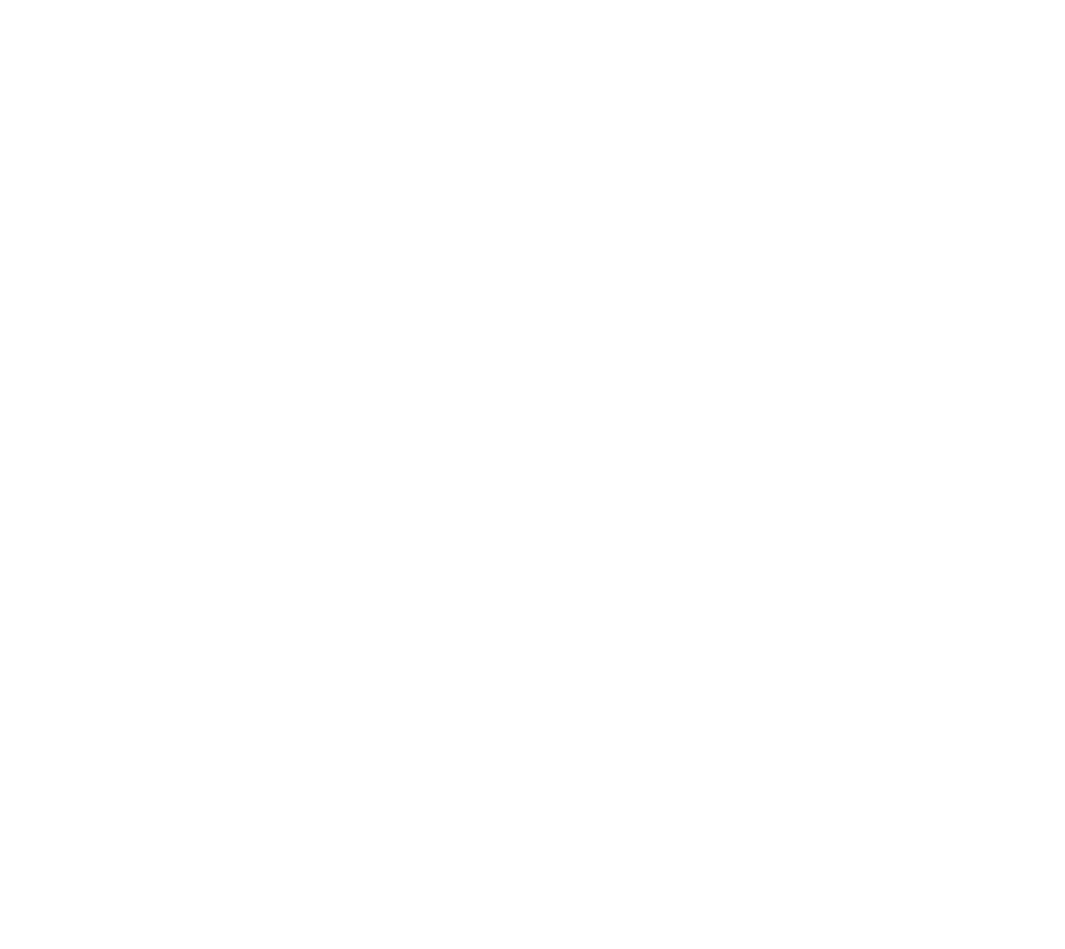
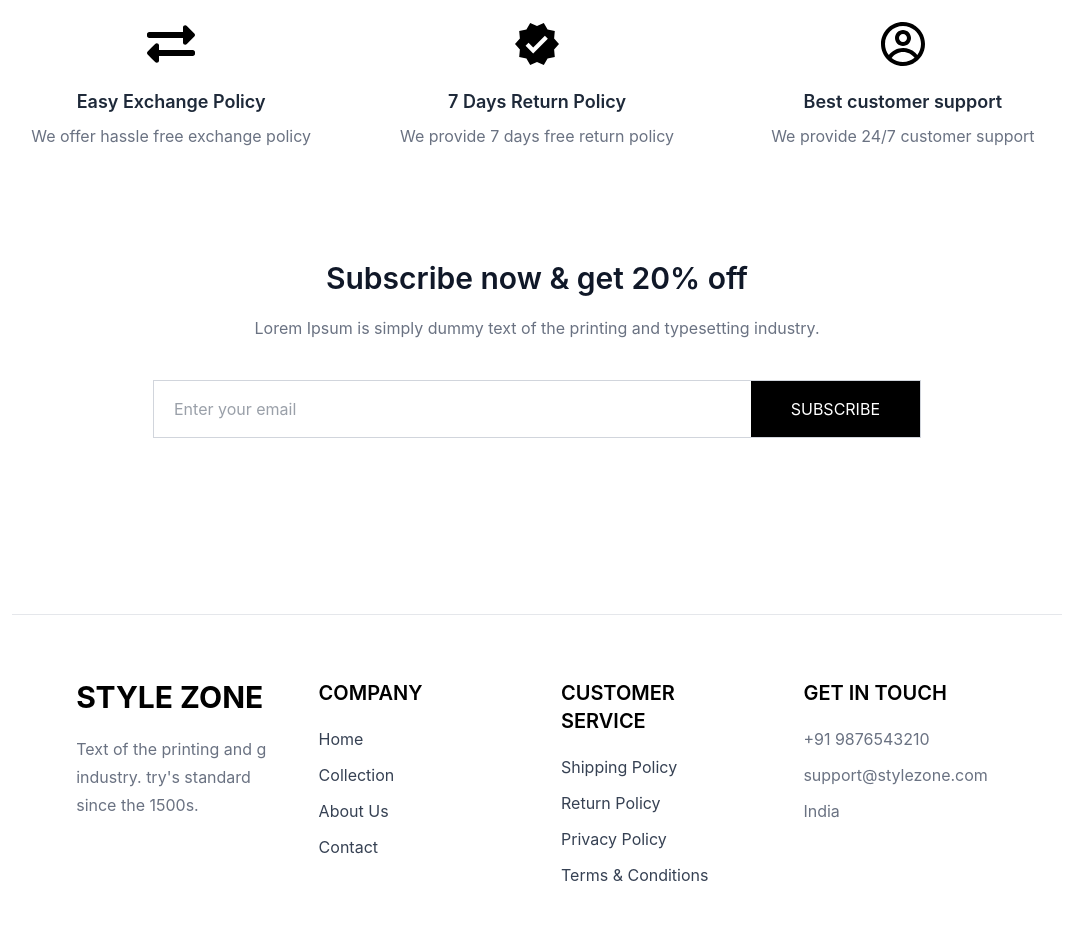
Before and after one commit to Adarsh0278/Style-Zone-Ecommerce, a React (Vite) app in the folder frontend/: page / in a window 1280 px wide. Shown: the part 2400-3349 px from the top of the page, without its empty margins (103-1168 px from the left). Before the commit the page ends 2316 px from the top, so only its background shows below. Built offline with nearby package versions, Linux system fonts and the light colour scheme.

Commit message:
home page done

```diff
--- a/frontend/src/App.jsx
+++ b/frontend/src/App.jsx
@@ -11,6 +11,7 @@
 import PlaceOrder from './pages/PlaceOrder'
 import Collection from './pages/Collection'
 import Navbar from './components/Navbar'
+import Footer from './components/Footer'
 
 function App() {
   return (
@@ -27,8 +28,8 @@
         <Route path='/orders' element={<Orders />} />
         <Route path='/place-order' element={<PlaceOrder />} />
         <Route path='/collection' element={<Collection />} />
-
       </Routes>
+      <Footer />
     </div>
   )
 }
--- a/frontend/src/components/BestSeller.jsx
+++ b/frontend/src/components/BestSeller.jsx
@@ -8,9 +8,12 @@
     const { productsItems } = React.useContext(ShopContext);
     const [bestSellerProducts, setBestSellerProducts] = React.useState([]);
 
+
     useEffect(() => {
-      setBestSellerProducts(productsItems.slice(12, 16));
+      const bestSellers = productsItems.filter(product => product.bestseller);
+      setBestSellerProducts(bestSellers.slice(0, 4));
     }, [productsItems]);
+
 
   return (
     <div className='my-10'>
@@ -22,8 +25,8 @@
         {
           bestSellerProducts.map((product, index) => (
             <ProductItem key={index}
-            id={product.id}
-            title={product.title}
+            id={product._id}
+            title={product.name}
             price={product.price}
             image={product.image} />
           ))
--- a/frontend/src/components/Footer.jsx
+++ b/frontend/src/components/Footer.jsx
@@ -1,9 +1,135 @@
-import React from 'react'
+// Footer.jsx
+
+import React from "react";
+import { Link } from "react-router-dom";
 
 function Footer() {
   return (
-    <div>Footer</div>
-  )
+
+    <footer className="bg-white text-gray-700 mt-24 border-t border-gray-200">
+
+      <div className="max-w-7xl mx-auto px-6 sm:px-10 lg:px-16 py-16">
+
+        {/* Top Footer */}
+        <div className="grid grid-cols-1 sm:grid-cols-2 lg:grid-cols-4 gap-12">
+
+          {/* Logo + About */}
+          <div>
+
+            <h2 className="text-3xl font-bold text-black">
+              STYLE ZONE
+            </h2>
+
+            <p className="mt-5 text-gray-500 leading-7">
+              Text of the printing and
+              g industry. try's
+              standard  since the 1500s.
+            </p>
+
+          </div>
+
+          {/* Company */}
+          <div>
+
+            <h3 className="text-xl font-semibold text-black mb-5">
+              COMPANY
+            </h3>
+
+            <ul className="space-y-3">
+
+              <li>
+                <Link to="/" className="hover:text-black transition">
+                  Home
+                </Link>
+              </li>
+
+              <li>
+                <Link to="/collection" className="hover:text-black transition">
+                  Collection
+                </Link>
+              </li>
+
+              <li>
+                <Link to="/about" className="hover:text-black transition">
+                  About Us
+                </Link>
+              </li>
+
+              <li>
+                <Link to="/contact" className="hover:text-black transition">
+                  Contact
+                </Link>
+              </li>
+
+            </ul>
+
+          </div>
+
+          {/* Customer Service */}
+          <div>
+
+            <h3 className="text-xl font-semibold text-black mb-5">
+              CUSTOMER SERVICE
+            </h3>
+
+            <ul className="space-y-3">
+
+              <li className="hover:text-black transition cursor-pointer">
+                Shipping Policy
+              </li>
+
+              <li className="hover:text-black transition cursor-pointer">
+                Return Policy
+              </li>
+
+              <li className="hover:text-black transition cursor-pointer">
+                Privacy Policy
+              </li>
+
+              <li className="hover:text-black transition cursor-pointer">
+                Terms & Conditions
+              </li>
+
+            </ul>
+
+          </div>
+
+          {/* Contact */}
+          <div>
+
+            <h3 className="text-xl font-semibold text-black mb-5">
+              GET IN TOUCH
+            </h3>
+
+            <ul className="space-y-3 text-gray-500">
+
+              <li>+91 9876543210</li>
+
+              <li>support@stylezone.com</li>
+
+              <li>India</li>
+
+            </ul>
+
+          </div>
+
+        </div>
+
+      </div>
+
+      {/* Bottom Footer */}
+      <div className="border-t border-gray-200">
+
+        <div className="max-w-7xl mx-auto px-6 sm:px-10 lg:px-16 py-5 text-center text-sm text-gray-500">
+
+          Copyright 2026 © StyleZone.com - All Rights Reserved.
+
+        </div>
+
+      </div>
+
+    </footer>
+  );
 }
 
-export default Footer
+export default Footer;
--- /dev/null
+++ b/frontend/src/components/OurPolicy.jsx
@@ -0,0 +1,98 @@
+// OurPolicy.jsx
+
+import React from "react";
+import { FaExchangeAlt } from "react-icons/fa";
+import { MdVerified } from "react-icons/md";
+import { CgProfile } from "react-icons/cg";
+
+function OurPolicy() {
+  return (
+
+    <div className="py-20">
+
+      {/* Policies Section */}
+      <div className="grid grid-cols-1 sm:grid-cols-3 gap-12 text-center">
+
+        {/* Policy 1 */}
+        <div className="flex flex-col items-center">
+
+          <FaExchangeAlt className="text-5xl mb-5 text-black" />
+
+          <h3 className="text-lg font-semibold text-gray-800">
+            Easy Exchange Policy
+          </h3>
+
+          <p className="text-gray-500 mt-2">
+            We offer hassle free exchange policy
+          </p>
+
+        </div>
+
+        {/* Policy 2 */}
+        <div className="flex flex-col items-center">
+
+          <MdVerified className="text-5xl mb-5 text-black" />
+
+          <h3 className="text-lg font-semibold text-gray-800">
+            7 Days Return Policy
+          </h3>
+
+          <p className="text-gray-500 mt-2">
+            We provide 7 days free return policy
+          </p>
+
+        </div>
+
+        {/* Policy 3 */}
+        <div className="flex flex-col items-center">
+
+          <CgProfile className="text-5xl mb-5 text-black" />
+
+          <h3 className="text-lg font-semibold text-gray-800">
+            Best customer support
+          </h3>
+
+          <p className="text-gray-500 mt-2">
+            We provide 24/7 customer support
+          </p>
+
+        </div>
+
+      </div>
+
+      {/* Newsletter Section */}
+      <div className="mt-28 text-center">
+
+        <h2 className="text-3xl font-semibold text-gray-900">
+          Subscribe now & get 20% off
+        </h2>
+
+        <p className="text-gray-500 mt-5 max-w-2xl mx-auto">
+          Lorem Ipsum is simply dummy text of the printing and typesetting industry.
+        </p>
+
+        {/* Input + Button */}
+        <form className="flex flex-col sm:flex-row items-center justify-center mt-10 max-w-3xl mx-auto border border-gray-300 overflow-hidden">
+
+          <input
+            type="email"
+            placeholder="Enter your email"
+            className="w-full px-5 py-4 outline-none text-gray-700"
+          />
+
+          <button
+            type="submit"
+            className="bg-black text-white px-10 py-4 w-full sm:w-auto hover:bg-gray-800 transition-all duration-300"
+          >
+            SUBSCRIBE
+          </button>
+
+        </form>
+
+      </div>
+
+    </div>
+  );
+}
+
+export default OurPolicy;
--- a/frontend/src/pages/Home.jsx
+++ b/frontend/src/pages/Home.jsx
@@ -2,12 +2,15 @@
 import Hero from '../components/Hero'
 import LatestCollection from '../components/LatestCollection'
 import BestSeller from '../components/BestSeller'
+import OurPolicy from '../components/OurPolicy'
+import Footer from '../components/Footer'
 function Home() {
   return (
     <div>
       <Hero />
       <LatestCollection />
       <BestSeller />
+      <OurPolicy />
     </div>
   )
 }
```
